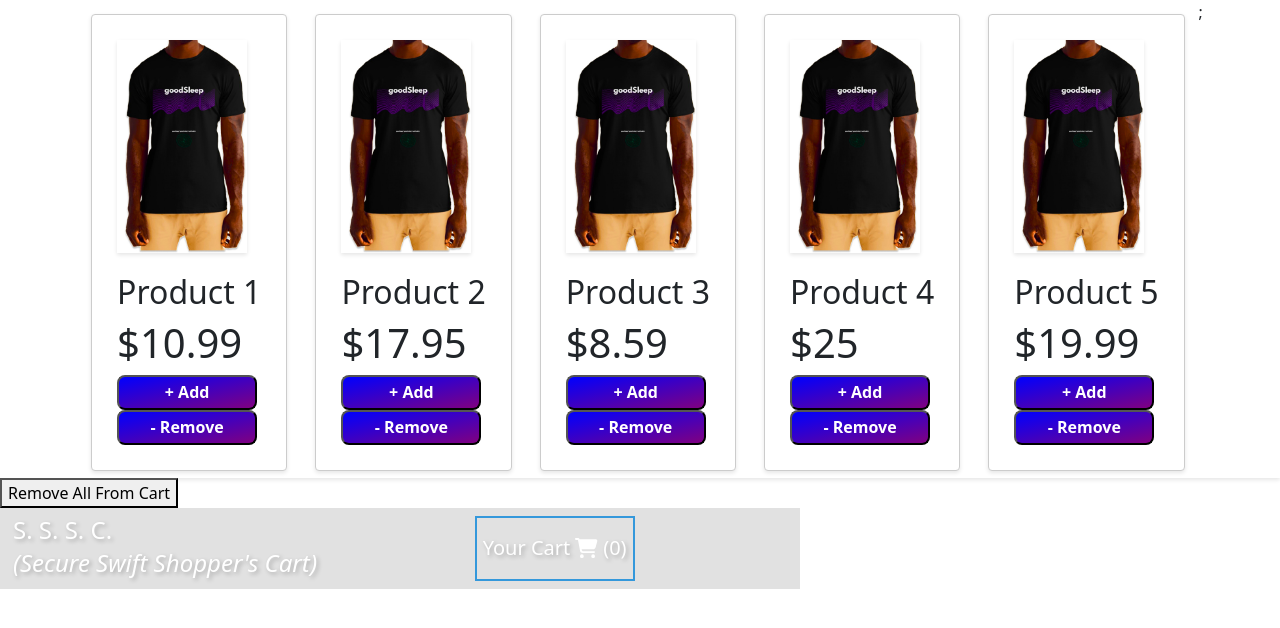
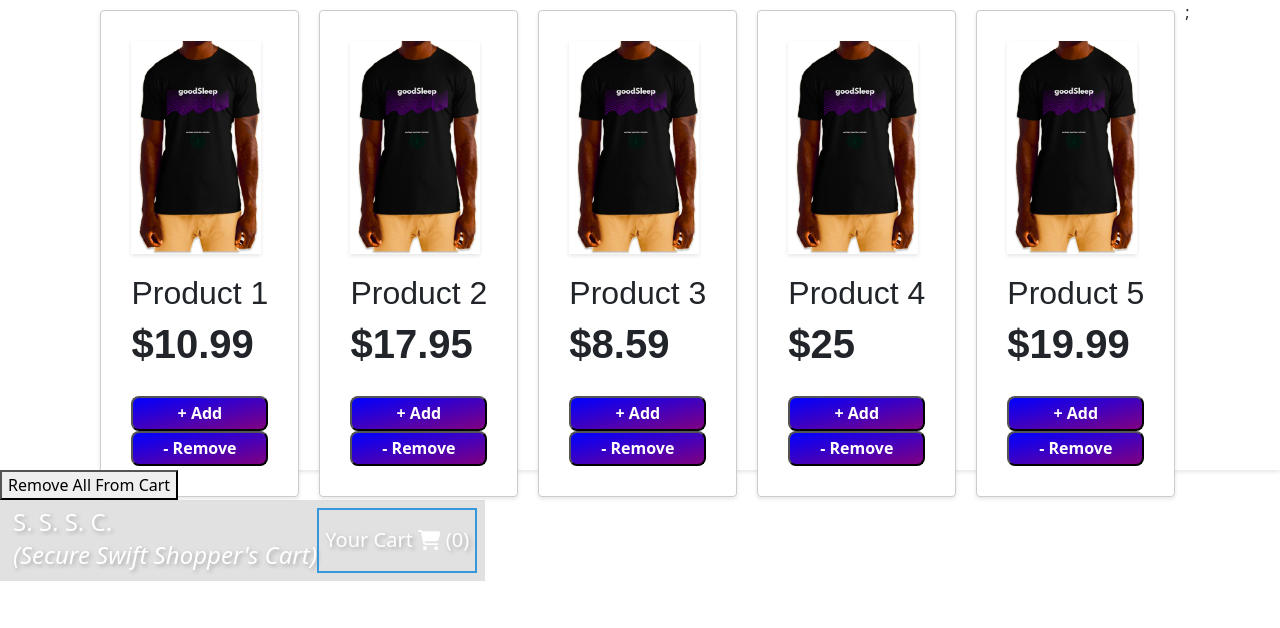
Before and after one commit to grantGCode/Shopping-Cart-Application-Frontend, a React (Create React App) app: page / in a window 1280 px wide. Shown: the top 628 px of the page. Built offline with nearby package versions, Linux system fonts and the light colour scheme.

Commit message:
add googlefont to Info text of product card

```diff
--- a/src/App.js
+++ b/src/App.js
@@ -1,16 +1,18 @@
 import {BrowserRouter as Router, Routes, Route } from 'react-router-dom'
-import { ToastContainer } from 'react-toastify';
 import 'react-toastify/dist/ReactToastify.css'
-import 'bootstrap/dist/css/bootstrap.min.css';
 import Cancel from './pages/Cancel.jsx'
 import Store from './pages/Store.jsx'
 import Success from './pages/Success.jsx'
 import { CartProvider } from './CartContext.js'
+import { ToastContainer } from 'react-toastify';
+import 'bootstrap/dist/css/bootstrap.min.css';
+import GlobalStyles from './components/styles/Global.js'
 
 
 function App() {
   return (
     <CartProvider>
+      <GlobalStyles />
         <Router>
           <Routes>
             <Route
--- a/src/components/NavBar.js
+++ b/src/components/NavBar.js
@@ -6,7 +6,6 @@ import { FontAwesomeIcon } from '@fortawesome/react-fontawesome'
 import { faCartShopping } from '@fortawesome/free-solid-svg-icons'
 import { useShoppingCartContext } from '../CartContext';
 import ItemCard from './ItemCard'
-
 
 export default function NavBar() {
   const [show, setShow] = useState(false);
@@ -42,8 +41,6 @@ export default function NavBar() {
       console.log(error);
     }
   };
-
-
 
   return (
     <div>
--- a/src/components/ProductCard.js
+++ b/src/components/ProductCard.js
@@ -15,6 +15,7 @@ import {
 function ProductCard({product}) {
   const cartContext = useContext(ShoppingCartContext);
   return (
+
       <ListedProductCard>
         <ProductImage
           src='/images/imageShrit.jpg'
@@ -45,6 +46,7 @@ function ProductCard({product}) {
           </ButtonContainer>
         </Forum>
       </ListedProductCard>
+
   )
 }
 
--- a/src/components/styles/Container.styled.js
+++ b/src/components/styles/Container.styled.js
@@ -42,10 +42,10 @@ const size = {
       text-align: end;
     }
   }
-`
-
+`;
 
 export const NavbarContainer = styled.nav`
+    position: fixed;
     background-color: rgba(195, 195, 195, 0.5);
     display: flex;
     justify-content: space-between;
@@ -72,8 +72,8 @@ background-color: transparent;
 color:  white;
 text-shadow: 2px 2px 4px rgba(0, 0, 0, 0.25);
 border: 2px solid ${props =>
-    props.borderColor || '#3498db'};
-`
+  props.borderColor || '#3498db'};
+`;
 
 export const RemoveButton = styled.button`
 
--- /dev/null
+++ b/src/components/styles/Global.js
@@ -0,0 +1,10 @@
+import { createGlobalStyle } from 'styled-components'
+
+
+const GlobalStyles = createGlobalStyle`
+ body{
+
+ }
+`
+
+export default GlobalStyles
--- a/src/components/styles/ProductCard.styled.js
+++ b/src/components/styles/ProductCard.styled.js
@@ -1,4 +1,5 @@
 import styled from "styled-components";
+
 
 const size = {
     mobile:'425px',
@@ -18,24 +19,24 @@ export const ProductsListContainer =styled.div`
   background-color: #fff;
   box-shadow: 0 2px 4px rgba(0, 0, 0, 0.1);
 
-    @media ${device.mobile} {
+    @media ${device.mobile} { np
         flex-direction: row;
         justify-content: center;
 
         li {
-            margin: 14px;
+            margin: 10px;
             height: 450px;
             list-style-type: none;
         };
     }
 `;
+
 export const ListedProductCard = styled.div`
     border: 1px solid #ccc;
     border-radius: 4px;
-    padding: 25px;
+    padding: 30px;
     background-color: #fff;
     box-shadow: 0 2px 4px rgba(0, 0, 0, 0.1);
-
 `;
 
 
@@ -60,15 +61,19 @@ export const InfoContainer = styled.div`
 `;
 
 export const ProductTitle = styled.h2`
-
+    font-family: "Titillium Web", sans-serif;
+    font-weight: 400;
+    font-style: normal;
 `;
 export const ProductPrice = styled.h1`
-
+    font-family: "Titillium Web", sans-serif;
+    font-weight: 600;
+    font-style: normal;
 `;
 export const ButtonContainer = styled.div`
     display: flex;
     flex-direction: column;
-
+    margin-top: 20px;
 `;
 
 export const Button = styled.button`
```
Lines whose indentation alone changed are shown as unchanged.
